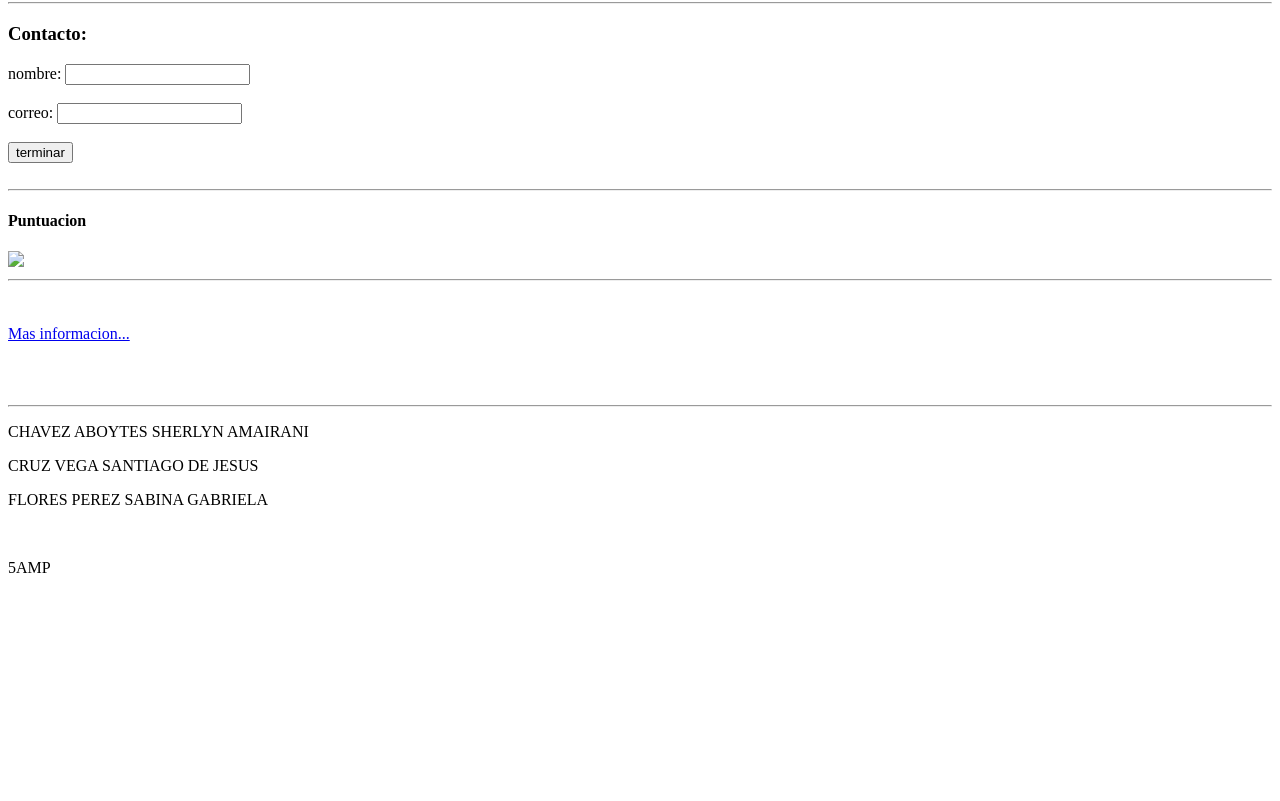
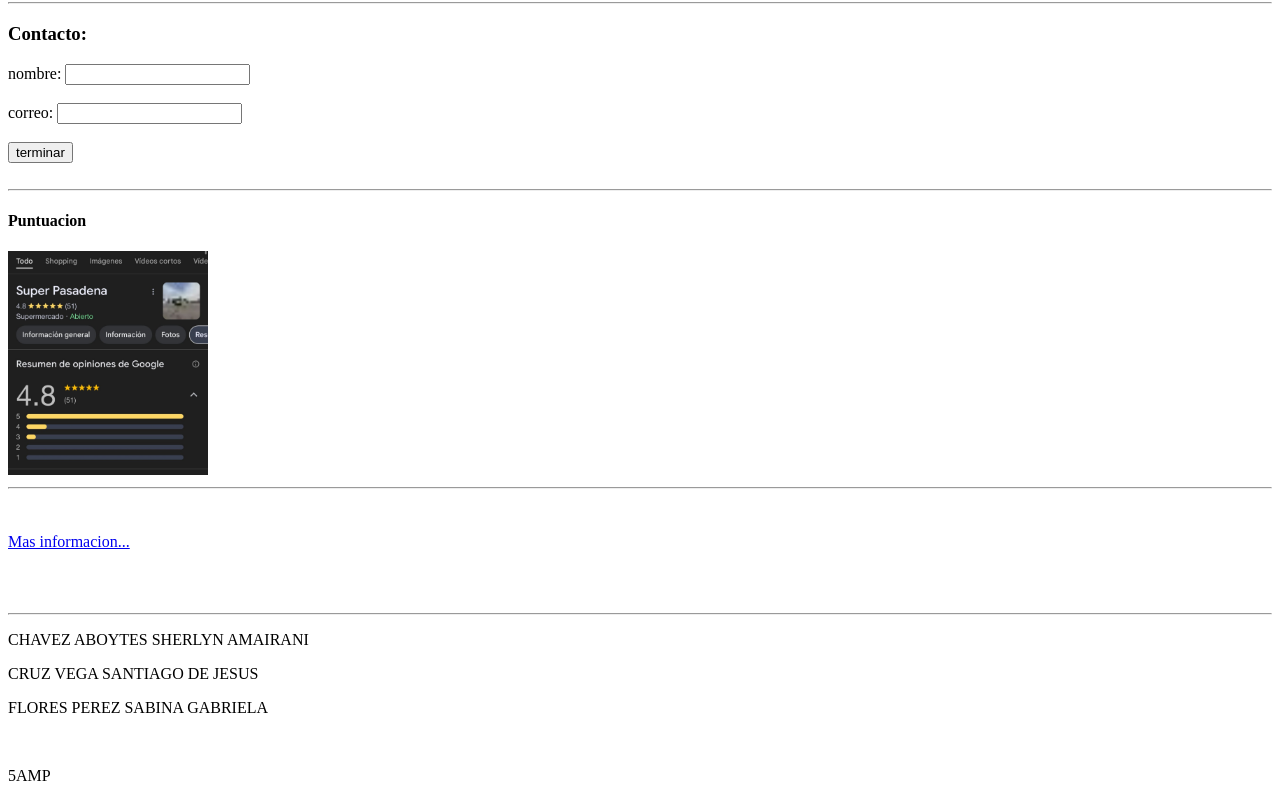
Before and after one commit to juanpantoja69/Trabajo3, a plain HTML site: page index.html in a window 1280 px wide. Shown: the part 1538-2339 px from the top of the page. Before the commit the page ends 2131 px from the top, so only its background shows below. Drawn offline with Linux system fonts and the light colour scheme.

Commit message:
Update index.html

```diff
--- a/index.html
+++ b/index.html
@@ -74,7 +74,7 @@ Avenida PASADENA Fraccionamiento LA CANTERA Los Mochis, cp 81294</p>
     </form>
     <hr></hr>
     <h4>Puntuacion</h4>
-    <img width="200" heigth="100" src="calif.jpg" >
+    <img width="200" heigth="100" src="California.jpg" >
 
      <hr></hr>
      <br></br>
```
